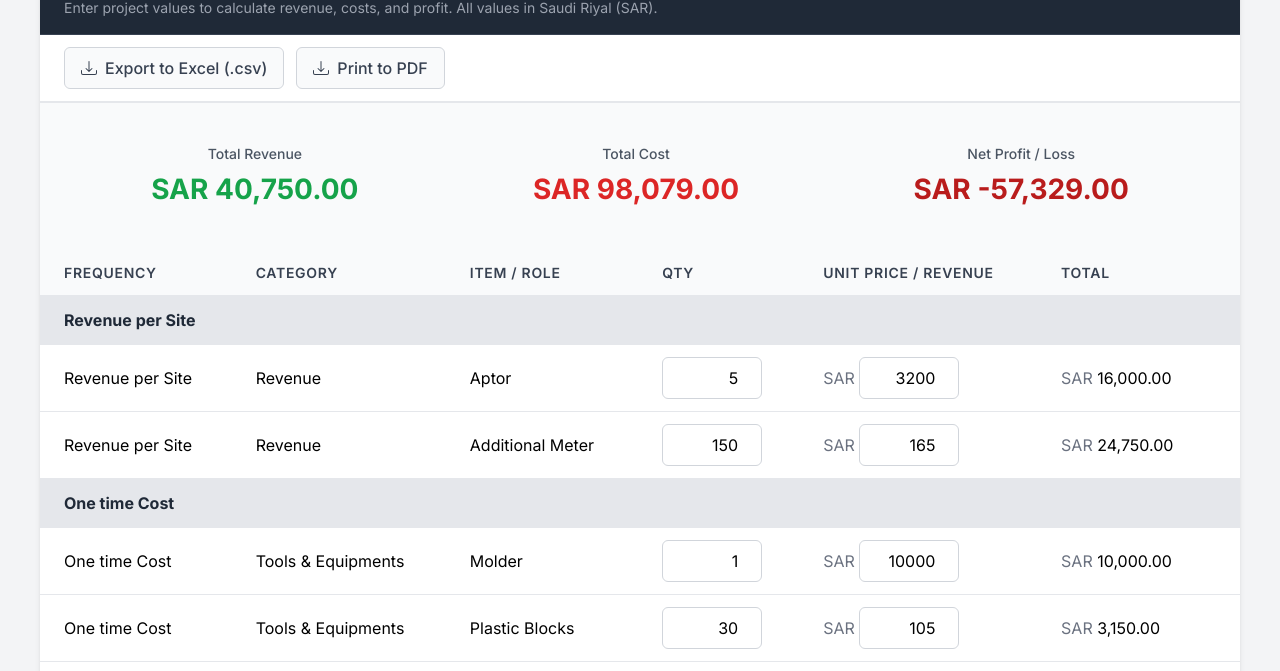
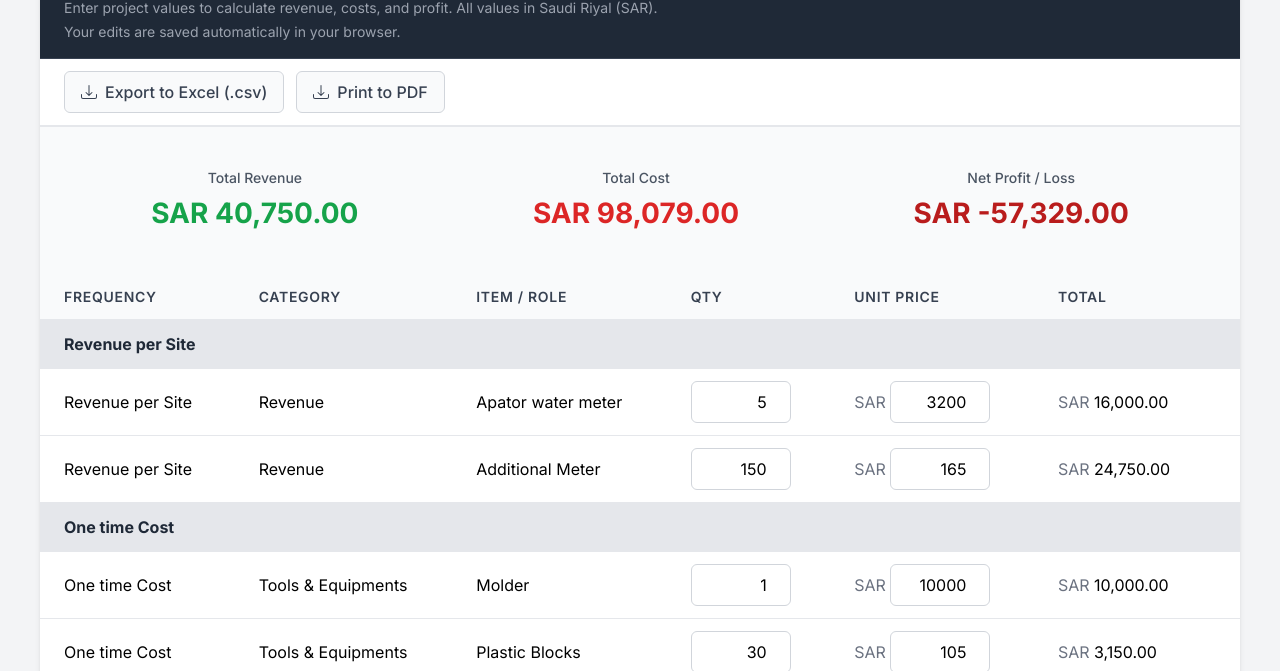
Before and after one commit to abaib/NWC-House-connections-Calculator, a plain HTML site: page index.html in a window 1280 px wide. Shown: the part 87-758 px from the top of the page. Drawn offline with nearby package versions, Linux system fonts and the light colour scheme.

Commit message:
index.html

```diff
--- a/index.html
+++ b/index.html
@@ -155,6 +155,7 @@
         <div class="table-header">
             <h1>NWC Project Financial Projection</h1>
             <p>Enter project values to calculate revenue, costs, and profit. All values in Saudi Riyal (SAR).</p>
+            <p class="text-sm text-green-400 mt-1">Your edits are saved automatically in your browser.</p>
         </div>
 
         <div class="actions-bar">
@@ -190,7 +191,7 @@
                     <th>Category</th>
                     <th>Item / Role</th>
                     <th>Qty</th>
-                    <th>Unit Price / Revenue</th>
+                    <th>Unit Price</th>
                     <th>Total</th>
                 </tr>
             </thead>
@@ -211,9 +212,9 @@
     </div>
 
     <script>
-        const initialData = [
+        const defaultData = [
             // Revenue
-            { freq: 'Revenue per Site', cat: 'Revenue', item: 'Aptor', qty: 5, price: 3200, type: 'revenue' },
+            { freq: 'Revenue per Site', cat: 'Revenue', item: 'Apator water meter', qty: 5, price: 3200, type: 'revenue' },
             { freq: 'Revenue per Site', cat: 'Revenue', item: 'Additional Meter', qty: 150, price: 165, type: 'revenue' },
             // One-time Costs
             { freq: 'One time Cost', cat: 'Tools & Equipments', item: 'Molder', qty: 1, price: 10000, type: 'cost' },
@@ -240,8 +241,30 @@
             { freq: 'Cost per Site', cat: 'Works', item: 'Soil Testing', qty: 5, price: 200, type: 'cost' },
         ];
 
+        let currentData = [];
+
         function formatCurrency(num) {
             return parseFloat(num).toLocaleString('en-US', { minimumFractionDigits: 2, maximumFractionDigits: 2 });
+        }
+
+        function saveData() {
+            const dataToSave = [];
+            const tableBody = document.getElementById('table-body');
+            tableBody.querySelectorAll('tr[data-type]').forEach(row => {
+                const qtyInput = row.querySelector('.qty-input');
+                const priceInput = row.querySelector('.price-input');
+
+                const rowData = {
+                    freq: row.cells[0].innerText,
+                    cat: row.cells[1].innerText,
+                    item: row.cells[2].innerText,
+                    qty: parseFloat(qtyInput.value) || 0,
+                    price: parseFloat(priceInput.value) || 0,
+                    type: row.dataset.type,
+                };
+                dataToSave.push(rowData);
+            });
+            localStorage.setItem('nwcProjectData', JSON.stringify(dataToSave));
         }
 
         function calculateAll() {
@@ -249,13 +272,11 @@
             let totalCost = 0;
 
             const tableBody = document.getElementById('table-body');
-            // Select only data rows, not category headers
             tableBody.querySelectorAll('tr[data-type]').forEach(row => {
                 const qtyInput = row.querySelector('.qty-input');
                 const priceInput = row.querySelector('.price-input');
                 const totalCell = row.querySelector('.total-cell');
 
-                // This check is important, although the selector should prevent this
                 if (!qtyInput || !priceInput) return;
 
                 const qty = parseFloat(qtyInput.value) || 0;
@@ -273,27 +294,26 @@
 
             const netProfitLoss = totalRevenue - totalCost;
 
-            // Update summary cards
             document.getElementById('summary-revenue').textContent = 'SAR ' + formatCurrency(totalRevenue);
             document.getElementById('summary-cost').textContent = 'SAR ' + formatCurrency(totalCost);
             document.getElementById('summary-profit').textContent = 'SAR ' + formatCurrency(netProfitLoss);
 
-            // Update footer
             document.getElementById('total-project-cost').textContent = formatCurrency(totalCost);
             document.getElementById('net-profit-loss').textContent = formatCurrency(netProfitLoss);
 
-            // Styling for profit/loss
             const profitRow = document.getElementById('profit-loss-row');
             const summaryProfit = document.getElementById('summary-profit');
             profitRow.className = netProfitLoss >= 0 ? 'profit-row' : 'loss-row';
             summaryProfit.className = 'value ' + (netProfitLoss >= 0 ? 'net-profit' : 'net-loss');
+
+            saveData(); // Save data on every calculation
         }
 
         function renderTable() {
             const tableBody = document.getElementById('table-body');
-            tableBody.innerHTML = ''; // Clear existing table rows
+            tableBody.innerHTML = '';
             let lastFreq = '';
-            initialData.forEach((data, index) => {
+            currentData.forEach((data, index) => {
                 if (data.freq !== lastFreq) {
                     const headerRow = document.createElement('tr');
                     headerRow.className = 'category-header';
@@ -303,7 +323,6 @@
                 }
 
                 const row = document.createElement('tr');
-                // Add data-type to the row itself
                 row.dataset.type = data.type;
 
                 row.innerHTML = `
@@ -318,11 +337,18 @@
             });
         }
 
-        // --- EVENT LISTENERS ---
+        function loadData() {
+            const savedData = localStorage.getItem('nwcProjectData');
+            if (savedData) {
+                currentData = JSON.parse(savedData);
+            } else {
+                currentData = defaultData;
+            }
+        }
+
         document.getElementById('print-btn').addEventListener('click', () => { window.print(); });
 
         document.getElementById('export-btn').addEventListener('click', () => {
-            const table = document.getElementById('financial-table');
             let csv = [];
 
             const totalRevenue = document.getElementById('summary-revenue').textContent;
@@ -333,7 +359,7 @@
             csv.push(`"Total Cost","${totalCost}"`);
             csv.push(`"Net Profit / Loss","${netProfit}"`);
             csv.push('');
-            csv.push(`"Frequency","Category","Item / Role","Qty","Unit Price / Revenue","Total"`);
+            csv.push(`"Frequency","Category","Item / Role","Qty","Unit Price","Total"`);
 
             document.getElementById('table-body').querySelectorAll('tr:not(.category-header)').forEach(row => {
                 const rowData = [];
@@ -343,7 +369,7 @@
                 rowData.push(`"${cells[2].innerText}"`);
                 rowData.push(`"${cells[3].querySelector('input').value}"`);
                 rowData.push(`"${cells[4].querySelector('input').value}"`);
-                rowData.push(`"${cells[5].innerText.replace(/,/g, '')}"`); // Remove commas for CSV
+                rowData.push(`"${cells[5].innerText.replace(/,/g, '')}"`);
                 csv.push(rowData.join(','));
             });
 
@@ -358,6 +384,7 @@
         });
 
         window.onload = () => {
+            loadData();
             renderTable();
             calculateAll();
         };
```
